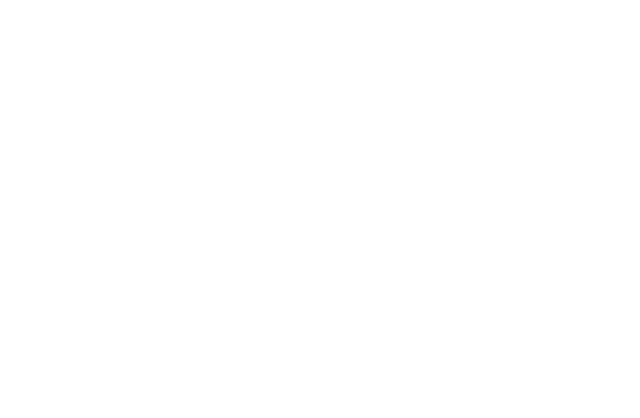
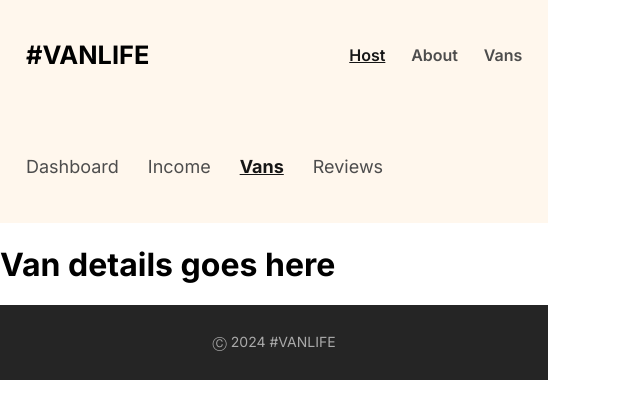
Before and after one commit to crcascr/React-Learning, a React (Create React App) app in the folder react-router/week-1/van-life-w1/: page /host/vans/1 in a window 1280 px wide. Before the commit this address had no page. Shown: the top 418 px of the page, without its empty margins (0-640 px from the left). Built offline with nearby package versions, Linux system fonts and the light colour scheme; what miragejs would draw is missing.

Commit message:
Host van and details implementation

```diff
--- /dev/null
+++ b/react-router/week-1/van-life-w1/src/components/Host/HostVanDetails.jsx
@@ -0,0 +1,5 @@
+function HostVanDetail() {
+  return <h1>Van details goes here</h1>;
+}
+
+export default HostVanDetail;
--- /dev/null
+++ b/react-router/week-1/van-life-w1/src/components/Host/HostVans.jsx
@@ -0,0 +1,5 @@
+function HostVans() {
+  return <h1>Your listed vans</h1>;
+}
+
+export default HostVans;
--- a/react-router/week-1/van-life-w1/src/components/Host/NavBarHost.jsx
+++ b/react-router/week-1/van-life-w1/src/components/Host/NavBarHost.jsx
@@ -24,6 +24,14 @@
         className={({ isActive }) =>
           isActive ? "navbarHost--link hostSelected" : "navbarHost--link"
         }
+        to="/host/vans"
+      >
+        Vans
+      </NavLink>
+      <NavLink
+        className={({ isActive }) =>
+          isActive ? "navbarHost--link hostSelected" : "navbarHost--link"
+        }
         to="/host/reviews"
       >
         Reviews
--- a/react-router/week-1/van-life-w1/src/index.js
+++ b/react-router/week-1/van-life-w1/src/index.js
@@ -10,6 +10,8 @@
 import LayoutHost from "./components/Host/LayoutHost";
 import Dashboard from "./components/Host/Dashboard";
 import Income from "./components/Host/Income";
+import HostVans from "./components/Host/HostVans";
+import HostVanDetail from "./components/Host/HostVanDetails";
 import Reviews from "./components/Host/Reviews";
 import About from "./components/About";
 import Vans from "./components/Vans";
@@ -31,6 +33,8 @@
           <Route path="/host" element={<LayoutHost />}>
             <Route index element={<Dashboard />} />
             <Route path="income" element={<Income />} />
+            <Route path="vans" element={<HostVans />} />
+            <Route path="vans/:id" element={<HostVanDetail />} />
             <Route path="reviews" element={<Reviews />} />
           </Route>
         </Route>
```
